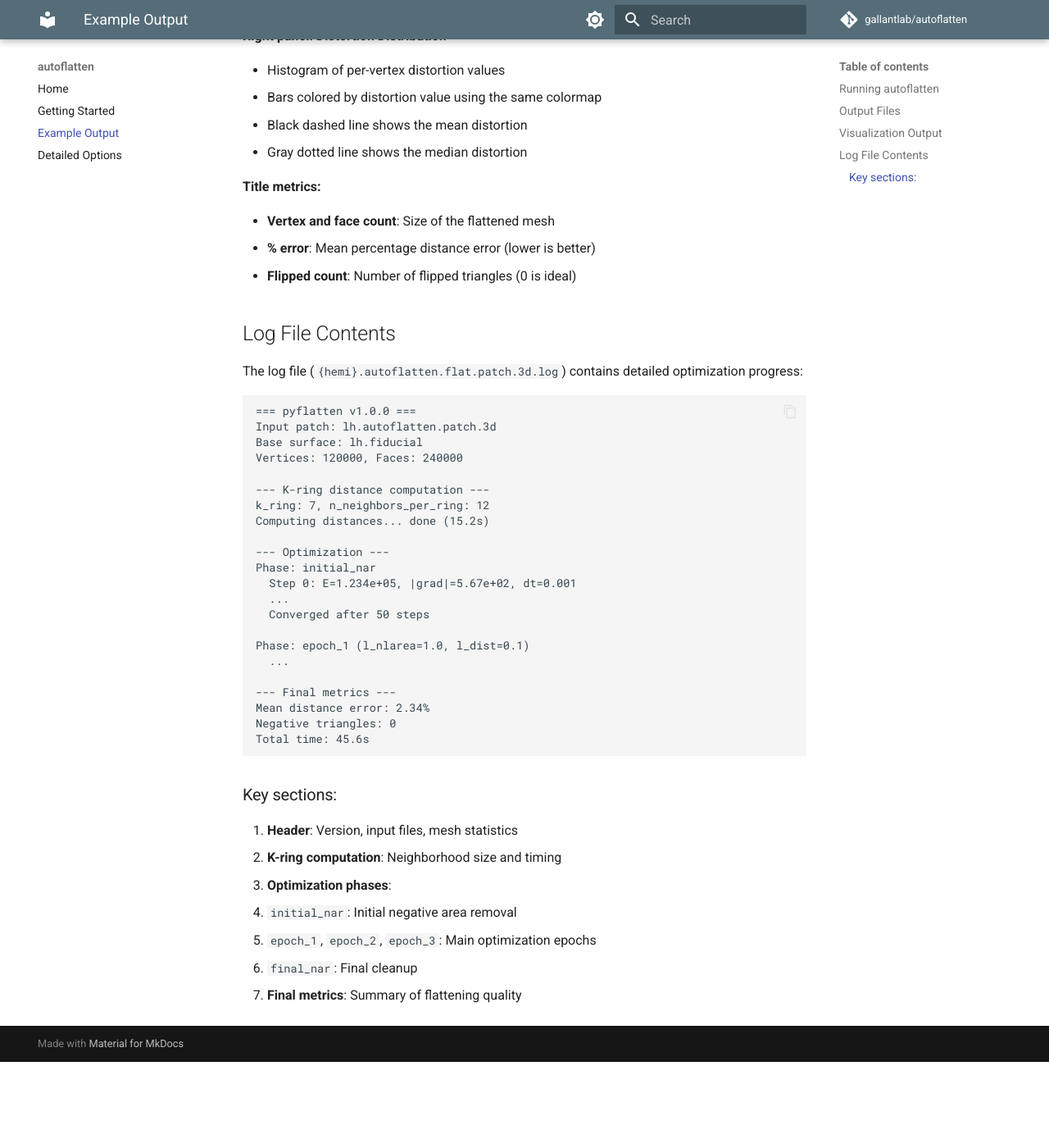
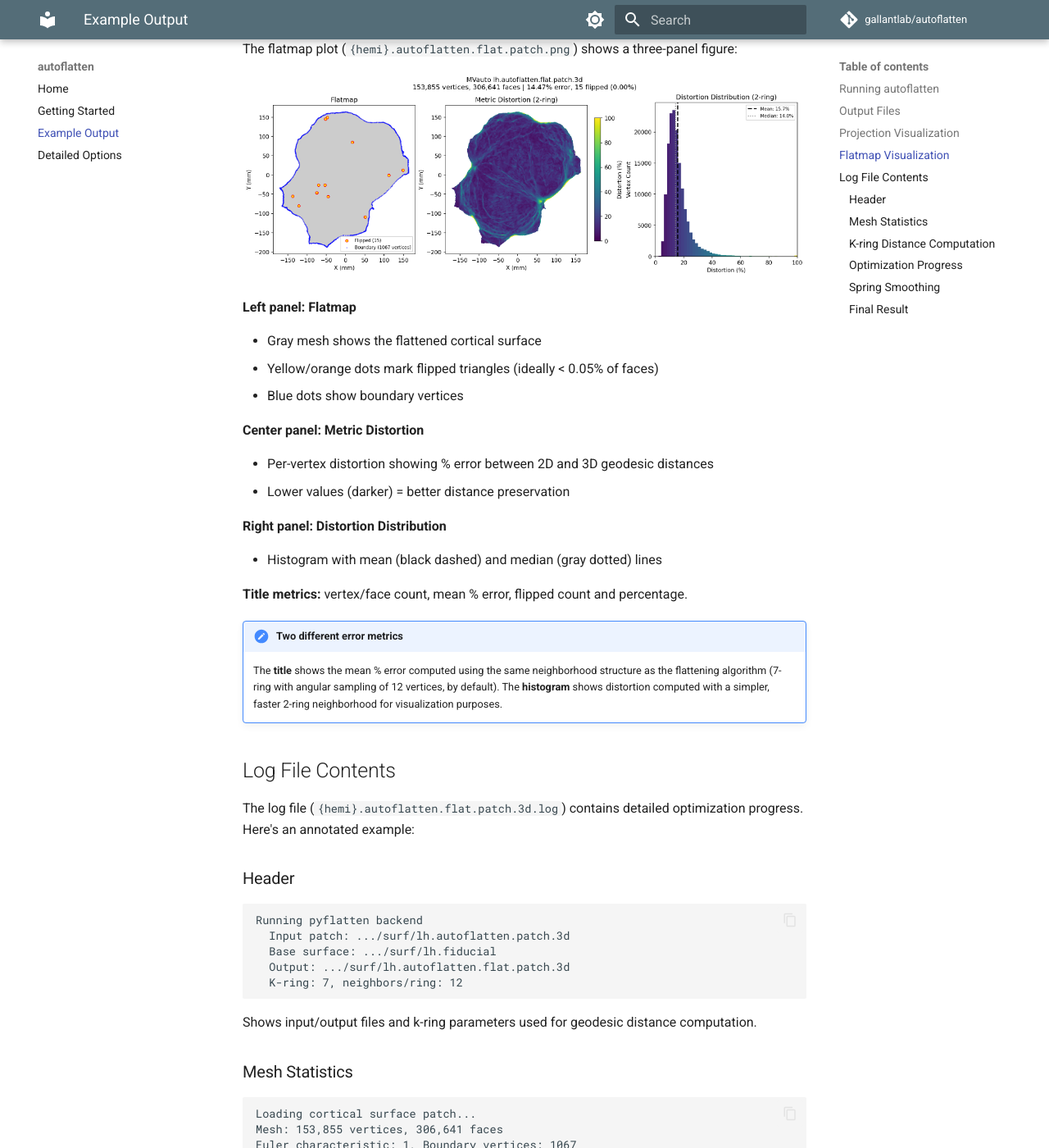
Before and after one commit to gallantlab/autoflatten, an MkDocs documentation site: the page built from docs/example-output.md, in a window 1280 px wide and 1400 px high, scrolled down 1295 px. Shown: the whole window at 82% size. Built offline with MkDocs 1.6.1 and Material for MkDocs 9.7.7, drawn with Linux system fonts in a browser that asks for light colours; comment, search, counter and statistics services are not loaded; before the commit the page ends 2590 px from its top, so only the background shows below that; some of the changed text lies outside the part shown.

Commit message:
ENH: Update website with new plot commands and example images
- Add plot-projection and plot-flatmap commands to documentation
- Add example output images (projection and flatmap visualizations)
- Update log file description with actual format
- Fix broken link in getting-started.md

🤖 Generated with [Claude Code](https://claude.com/claude-code)

Co-Authored-By: Claude Opus 4.5 <noreply@anthropic.com>

````diff
--- a/docs/example-output.md
+++ b/docs/example-output.md
@@ -19,78 +19,144 @@ For each hemisphere, autoflatten generates the following files:
 | `{hemi}.autoflatten.patch.3d` | 3D patch file with cuts applied |
 | `{hemi}.autoflatten.flat.patch.3d` | 2D flattened surface |
 | `{hemi}.autoflatten.flat.patch.3d.log` | Optimization log with metrics |
-| `{hemi}.autoflatten.flat.patch.png` | Visualization plot |
+| `{hemi}.autoflatten.patch.png` | 3D projection visualization |
+| `{hemi}.autoflatten.flat.patch.png` | 2D flatmap visualization |
 | `{hemi}.autoflatten.projection.log` | Projection phase log |
 
-## Visualization Output
+## Projection Visualization
 
-The visualization plot (`{hemi}.autoflatten.flat.patch.png`) shows a three-panel figure:
+The projection plot (`{hemi}.autoflatten.patch.png`) shows the 3D surface with cuts highlighted in red from three views (medial, ventral, frontal):
 
-<!-- TODO: Add example image here -->
-<!-- ![Example flatmap](example-lh-flatmap.png) -->
+![Example projection](lh.autoflatten.patch.png)
+
+The title shows the number of vertices, removed vertices (cuts), and cut faces.
+
+## Flatmap Visualization
+
+The flatmap plot (`{hemi}.autoflatten.flat.patch.png`) shows a three-panel figure:
+
+![Example flatmap](lh.autoflatten.flat.patch.png)
 
 **Left panel: Flatmap**
 
-- The flattened cortical surface mesh
-- Red triangles indicate flipped (negative area) triangles — ideally there should be none
-- Yellow dots mark the centroids of flipped triangles for visibility when zoomed out
+- Gray mesh shows the flattened cortical surface
+- Yellow/orange dots mark flipped triangles (ideally < 0.05% of faces)
 - Blue dots show boundary vertices
 
 **Center panel: Metric Distortion**
 
-- Per-vertex distortion map showing the percentage error between 2D and 3D geodesic distances
-- Uses a viridis colormap (0-100% range)
-- Lower values (darker colors) indicate better preservation of distances
-- This metric matches the approach in Fischl et al., 1999
+- Per-vertex distortion showing % error between 2D and 3D geodesic distances
+- Lower values (darker) = better distance preservation
 
 **Right panel: Distortion Distribution**
 
-- Histogram of per-vertex distortion values
-- Bars colored by distortion value using the same colormap
-- Black dashed line shows the mean distortion
-- Gray dotted line shows the median distortion
+- Histogram with mean (black dashed) and median (gray dotted) lines
 
-**Title metrics:**
+**Title metrics:** vertex/face count, mean % error, flipped count and percentage.
 
-- **Vertex and face count**: Size of the flattened mesh
-- **% error**: Mean percentage distance error (lower is better)
-- **Flipped count**: Number of flipped triangles (0 is ideal)
+!!! note "Two different error metrics"
+    The **title** shows the mean % error computed using the same neighborhood structure as the flattening algorithm (7-ring with angular sampling of 12 vertices, by default). The **histogram** shows distortion computed with a simpler, faster 2-ring neighborhood for visualization purposes.
 
 ## Log File Contents
 
-The log file (`{hemi}.autoflatten.flat.patch.3d.log`) contains detailed optimization progress:
+The log file (`{hemi}.autoflatten.flat.patch.3d.log`) contains detailed optimization progress. Here's an annotated example:
+
+### Header
 
 ```
-=== pyflatten v1.0.0 ===
-Input patch: lh.autoflatten.patch.3d
-Base surface: lh.fiducial
-Vertices: 120000, Faces: 240000
-
---- K-ring distance computation ---
-k_ring: 7, n_neighbors_per_ring: 12
-Computing distances... done (15.2s)
-
---- Optimization ---
-Phase: initial_nar
-  Step 0: E=1.234e+05, |grad|=5.67e+02, dt=0.001
-  ...
-  Converged after 50 steps
-
-Phase: epoch_1 (l_nlarea=1.0, l_dist=0.1)
-  ...
-
---- Final metrics ---
-Mean distance error: 2.34%
-Negative triangles: 0
-Total time: 45.6s
+Running pyflatten backend
+  Input patch: .../surf/lh.autoflatten.patch.3d
+  Base surface: .../surf/lh.fiducial
+  Output: .../surf/lh.autoflatten.flat.patch.3d
+  K-ring: 7, neighbors/ring: 12
 ```
 
-### Key sections:
+Shows input/output files and k-ring parameters used for geodesic distance computation.
 
-1. **Header**: Version, input files, mesh statistics
-2. **K-ring computation**: Neighborhood size and timing
-3. **Optimization phases**:
-   - `initial_nar`: Initial negative area removal
-   - `epoch_1`, `epoch_2`, `epoch_3`: Main optimization epochs
-   - `final_nar`: Final cleanup
-4. **Final metrics**: Summary of flattening quality
+### Mesh Statistics
+
+```
+Loading cortical surface patch...
+Mesh: 153,855 vertices, 306,641 faces
+Euler characteristic: 1, Boundary vertices: 1067
+Original 3D patch surface area: 85792.87
+```
+
+Basic mesh information. Euler characteristic of 1 confirms a disk topology (required for flattening).
+
+### K-ring Distance Computation
+
+```
+Computing 7-ring geodesic distances with angular sampling (12/ring)...
+Computing 7-ring neighbors by level...
+Computing vertex normals...
+Angular sampling (12 per ring)...
+Average neighbors per vertex: 75.3 (max possible: 84)
+Distance constraints: 11,583,235 edges, avg 75.3 neighbors/vertex
+```
+
+Shows the geodesic distance computation progress. These distances are used as constraints during optimization.
+
+### Optimization Progress
+
+```
+=====================================================================================
+FREESURFER-STYLE OPTIMIZATION (Vectorized Quadratic Line Search)
+=====================================================================================
+Initial projection: 114607 flipped triangles
+Initial energies: J_d=620597888.0000, J_a=207523.7344
+```
+
+The optimization starts with many flipped triangles from the initial 2D projection.
+
+```
+=====================================================================================
+NEGATIVE AREA REMOVAL (Vectorized Quadratic Line Search, FreeSurfer v6.0.0 convergence)
+=====================================================================================
+
+--- Pass 1/5: l_nlarea=1.0, l_dist=1e-06, flipped=114607 (37.37%) ---
+  J_d=620597888.0000, J_a=207523.734375, schedule=[1024, 256, 64, 16, 4, 1, 0]
+   Iter  n_avg        J_d        J_a    relΔSSE      alpha  Flipped    %err
+  ----------------------------------------------------------------------------------------
+      1   1024 465559392.0000 40410.1289   0.00e+00   1.63e+04    71135  142.0%
+      2   1024 417951104.0000 17910.5137   5.52e-01   4.21e+03    28550  132.3%
+      ...
+```
+
+Multiple passes with increasing `l_dist` weight progressively reduce flipped triangles while preserving geodesic distances:
+
+- **J_d**: Distance energy (preserving geodesic distances)
+- **J_a**: Area energy (preventing flipped triangles)
+- **n_avg**: Gradient smoothing window size
+- **relΔSSE**: Relative change in energy (convergence criterion)
+- **alpha**: Step size from line search
+- **Flipped**: Number of flipped triangles
+- **%err**: Mean percentage distance error
+
+### Spring Smoothing
+
+```
+=====================================================================================
+FINAL SPRING SMOOTHING (FreeSurfer-style)
+=====================================================================================
+  n_iterations=5, dt=0.5, max_step=1.0
+  Before: 22 flipped, 14.69% distance error
+  Iter 1: 8 flipped, 14.48% err
+  ...
+  After: 15 flipped, 14.47% distance error
+```
+
+Final Laplacian smoothing pass for visual quality.
+
+### Final Result
+
+```
+=====================================================================================
+FINAL RESULT
+=====================================================================================
+Flipped triangles: 114607 -> 15
+Mean % distance error: 14.47%
+Total elapsed time: 11m 38.3s
+```
+
+Summary showing the reduction in flipped triangles and final distance error.
````
Also changed, not shown: docs/detailed-options.md (+36 -9 lines), docs/getting-started.md (+1 -1 lines), docs/index.md (+7 -1 lines), docs/lh.autoflatten.flat.patch.png (added), docs/lh.autoflatten.patch.png (added).
